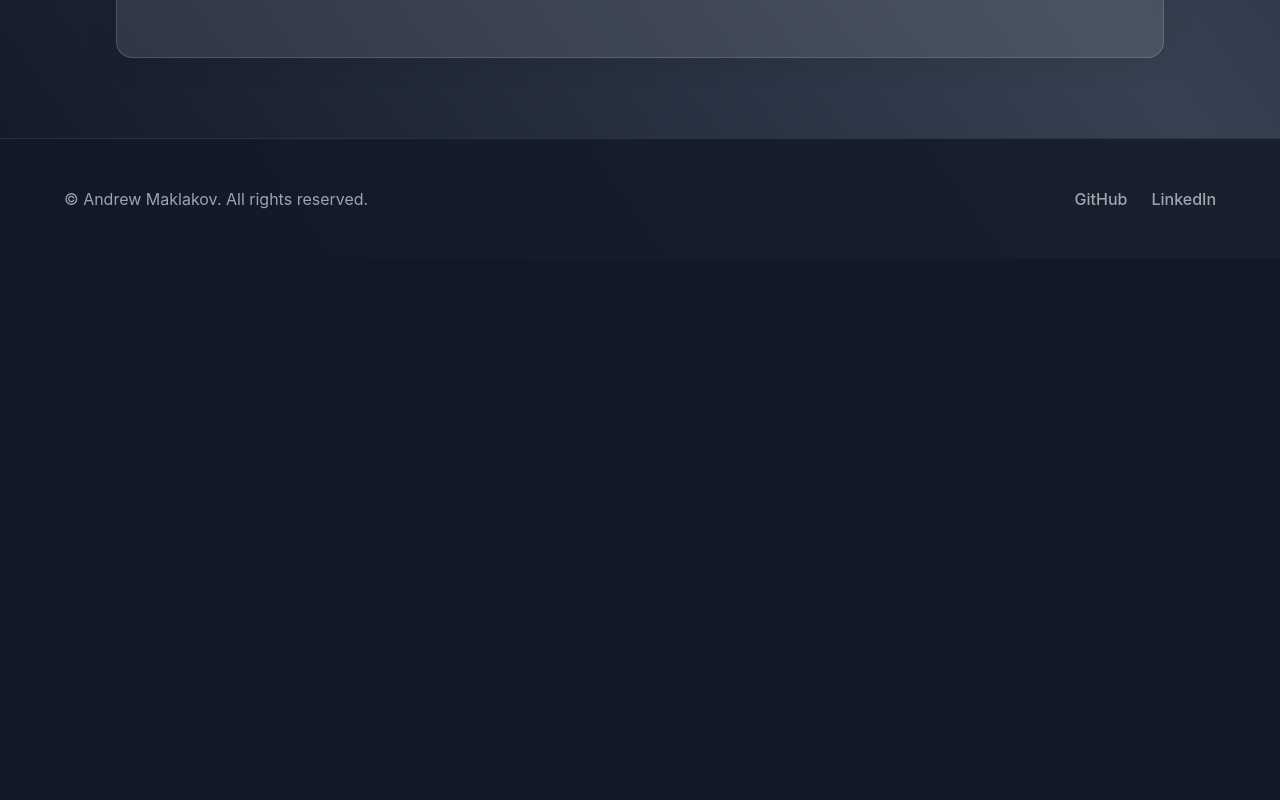
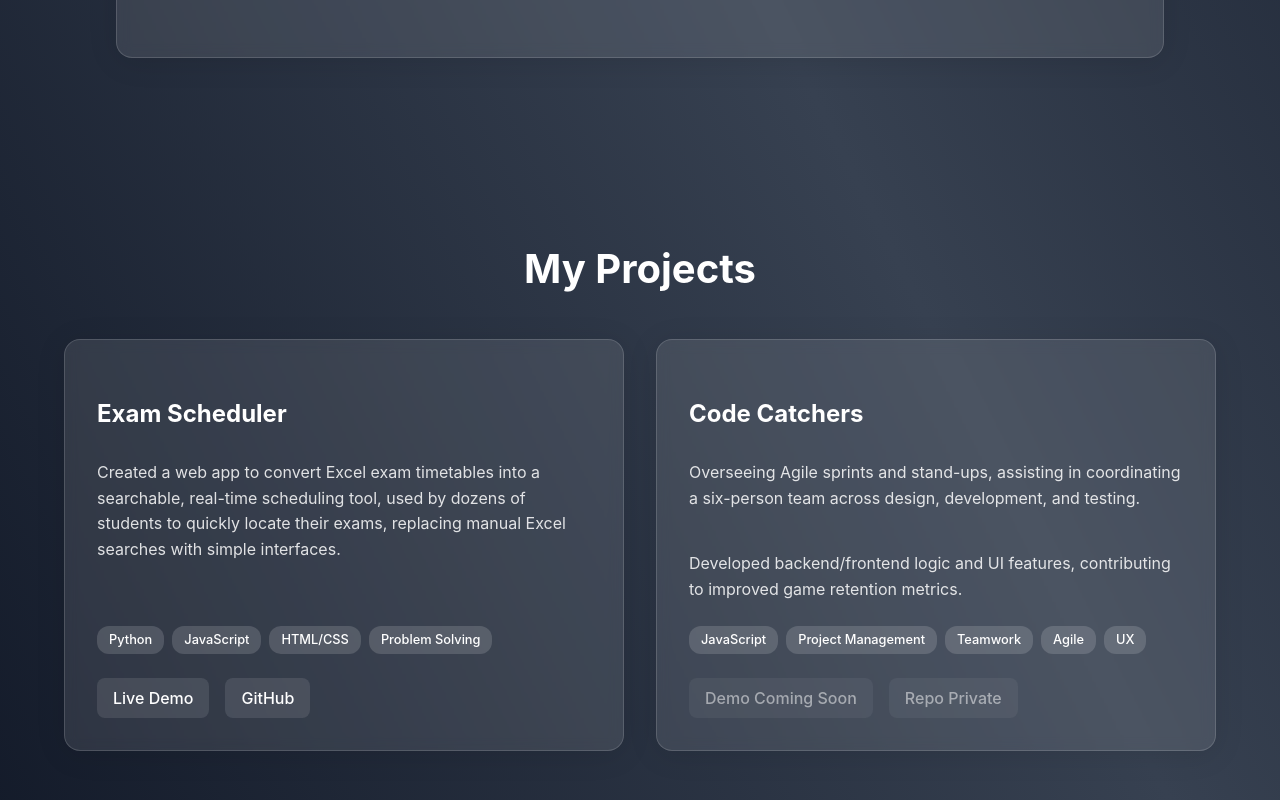
Before and after one commit to amaklakovv/portfolio, a React (Vite) app: page / in a window 1280 px wide. Shown: the part 1520-2320 px from the top of the page. Before the commit the page ends 1779 px from the top, so only its background shows below. Built offline with nearby package versions, Linux system fonts and the light colour scheme.

Commit message:
added projects section

```diff
--- a/src/components/App.jsx
+++ b/src/components/App.jsx
@@ -3,6 +3,7 @@ import GlassCard from './GlassCard';
 import Navbar from './Navbar';
 import About from './About';
 import Footer from './Footer';
+import Projects from './Projects';
 
 function App() {
 
@@ -17,6 +18,7 @@ function App() {
         </GlassCard>
       </section>
       <About />
+      <Projects />
       <Footer />
     </div>
   )
--- a/src/components/Navbar.jsx
+++ b/src/components/Navbar.jsx
@@ -8,6 +8,7 @@ function Navbar() {
       </div>
       <ul className="navbar-links">
         <li><a href="#about">About</a></li>
+        <li><a href="#projects">Projects</a></li>
         <li><a href="#contact">Contact</a></li>
       </ul>
     </nav>
--- /dev/null
+++ b/src/components/Projects.css
@@ -0,0 +1,79 @@
+.projects-wrapper {
+  width: 90%;
+  max-width: 1200px;
+}
+
+.projects-wrapper h2 {
+  font-size: 2.5rem;
+  margin-bottom: 2.5rem;
+  color: white;
+}
+
+.projects-container {
+  display: grid;
+  grid-template-columns: repeat(auto-fit, minmax(350px, 1fr));
+  gap: 2rem;
+}
+
+.project-card {
+  text-align: left;
+  display: flex;
+  flex-direction: column;
+  height: 100%; /* Ensure cards in the same row have the same height */
+}
+
+.project-card h3 {
+  font-size: 1.5rem;
+  margin-bottom: 0.75rem;
+}
+
+.project-card p {
+  flex-grow: 1; /* Allows the description to take up available space */
+  color: rgba(255, 255, 255, 0.85);
+  line-height: 1.6;
+  margin-bottom: 1.5rem;
+}
+
+.project-tags {
+  display: flex;
+  flex-wrap: wrap;
+  gap: 0.5rem;
+  margin-bottom: 1.5rem;
+}
+
+.tag {
+  background-color: rgba(255, 255, 255, 0.15);
+  padding: 0.25rem 0.75rem;
+  border-radius: 12px;
+  font-size: 0.8rem;
+  font-weight: 500;
+}
+
+.project-links {
+  display: flex;
+  gap: 1rem;
+}
+
+.project-links a {
+  color: white;
+  font-weight: 500;
+  text-decoration: none;
+  background-color: rgba(255, 255, 255, 0.1);
+  padding: 0.5rem 1rem;
+  border-radius: 8px;
+  transition: background-color 0.3s ease;
+}
+
+.project-links a:hover {
+  background-color: rgba(255, 255, 255, 0.2);
+}
+
+.project-link-disabled {
+  color: rgba(255, 255, 255, 0.5);
+  font-weight: 500;
+  background-color: rgba(255, 255, 255, 0.05);
+  padding: 0.5rem 1rem;
+  border-radius: 8px;
+  cursor: not-allowed;
+  user-select: none; /* Prevent text selection */
+}
--- /dev/null
+++ b/src/components/Projects.jsx
@@ -0,0 +1,56 @@
+import React from 'react';
+import GlassCard from './GlassCard';
+import './Projects.css';
+
+function Projects() {
+  return (
+    <section id="projects" className="fullscreen-section">
+      <div className="projects-wrapper">
+        <h2>My Projects</h2>
+        <div className="projects-container">
+          {/* Project 1 */}
+          <GlassCard hoverIntensity={2}>
+            <div className="project-card">
+              <h3>Exam Scheduler</h3>
+              <p>Created a web app to convert Excel exam timetables into a searchable,
+                real-time scheduling tool, used by dozens of students to quickly locate their exams,
+                replacing manual Excel searches with simple interfaces.</p>
+              <div className="project-tags">
+                <span className="tag">Python</span>
+                <span className="tag">JavaScript</span>
+                <span className="tag">HTML/CSS</span>
+                <span className="tag">Problem Solving</span>
+              </div>
+              <div className="project-links">
+                <a href="https://am-examscheduler.netlify.app/" target="_blank" rel="noopener noreferrer">Live Demo</a>
+                <a href="https://github.com/amaklakovv/ExamScheduler" target="_blank" rel="noopener noreferrer">GitHub</a>
+              </div>
+            </div>
+          </GlassCard>
+
+          {/* Project 2 */}
+          <GlassCard hoverIntensity={2}>
+            <div className="project-card">
+              <h3>Code Catchers</h3>
+              <p>Overseeing Agile sprints and stand-ups, assisting in coordinating a six-person team across design, development, and testing.</p>
+              <p>Developed backend/frontend logic and UI features, contributing to improved game retention metrics.</p>
+              <div className="project-tags">
+                <span className="tag">JavaScript</span>
+                <span className="tag">Project Management</span>
+                <span className="tag">Teamwork</span>
+                <span className="tag">Agile</span>
+                <span className="tag">UX</span>
+              </div>
+              <div className="project-links">
+                <span className="project-link-disabled">Demo Coming Soon</span>
+                <span className="project-link-disabled">Repo Private</span>
+              </div>
+            </div>
+          </GlassCard>
+        </div>
+      </div>
+    </section>
+  );
+}
+
+export default Projects;
```
